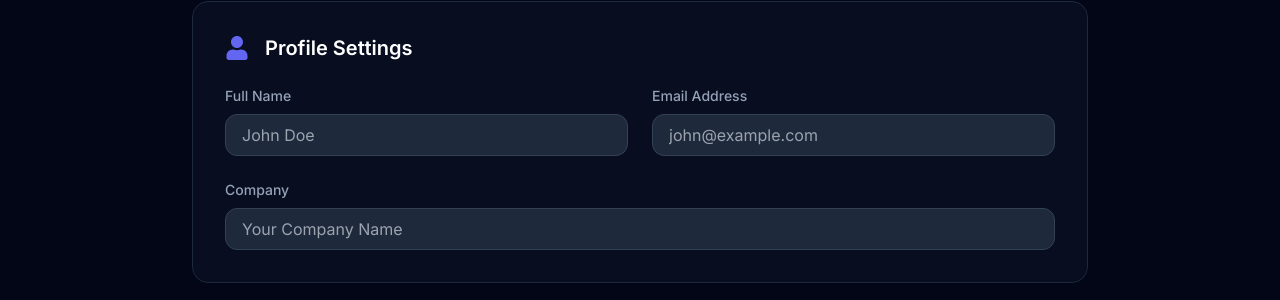
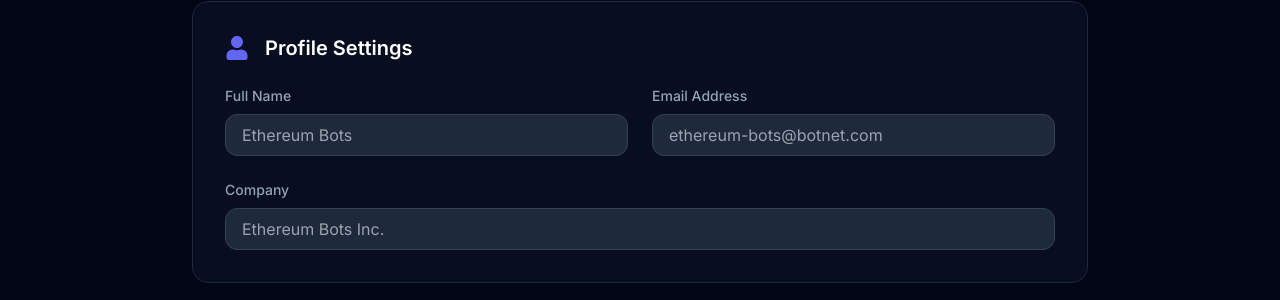
Before and after one commit to Prayag2003/ethereum-bots-supermind-hackathon, a React (Vite) app in the folder frontend/: page /profile in a window 1280 px wide. Shown: the part 180-480 px from the top of the page. Built offline with nearby package versions, Linux system fonts and the light colour scheme.

Commit message:
fix: update secure bundle path and modify placeholder text in Profile component

```diff
--- a/frontend/src/components/Footer.jsx
+++ b/frontend/src/components/Footer.jsx
@@ -12,20 +12,26 @@ export default function Footer() {
 				</div>
 				<div className='flex gap-6'>
 					<a
-						href='#'
+						href='https://www.github.com/Prayag2003'
 						className='text-slate-400 hover:text-indigo-400 transition-colors text-xl'
+						target='_blank'
+						rel='noopener noreferrer'
 					>
 						<FaGithub />
 					</a>
 					<a
-						href='#'
+						href='https://x.com/prayagbhatt2003'
 						className='text-slate-400 hover:text-indigo-400 transition-colors text-xl'
+						target='_blank'
+						rel='noopener noreferrer'
 					>
 						<FaTwitter />
 					</a>
 					<a
-						href='#'
+						href='https://www.linkedin.com/in/prayagbhatt2003'
 						className='text-slate-400 hover:text-indigo-400 transition-colors text-xl'
+						target='_blank'
+						rel='noopener noreferrer'
 					>
 						<FaLinkedin />
 					</a>
--- a/frontend/src/pages/Profile.jsx
+++ b/frontend/src/pages/Profile.jsx
@@ -96,7 +96,7 @@ export default function Profile() {
 											? "border-red-500"
 											: "border-slate-700"
 									} focus:ring-2 focus:ring-indigo-500 focus:border-transparent`}
-									placeholder='John Doe'
+									placeholder='Ethereum Bots'
 								/>
 								{errors.name && (
 									<p className='text-red-500 text-sm mt-2'>
@@ -126,7 +126,7 @@ export default function Profile() {
 											? "border-red-500"
 											: "border-slate-700"
 									} focus:ring-2 focus:ring-indigo-500 focus:border-transparent`}
-									placeholder='john@example.com'
+									placeholder='ethereum-bots@botnet.com'
 								/>
 								{errors.email && (
 									<p className='text-red-500 text-sm mt-2'>
@@ -157,7 +157,7 @@ export default function Profile() {
 										? "border-red-500"
 										: "border-slate-700"
 								} focus:ring-2 focus:ring-indigo-500 focus:border-transparent`}
-								placeholder='Your Company Name'
+								placeholder='Ethereum Bots Inc.'
 							/>
 							{errors.company && (
 								<p className='text-red-500 text-sm mt-2'>
```
Also changed, not shown: 1 other file (tests, documents, lock files or other folders).
